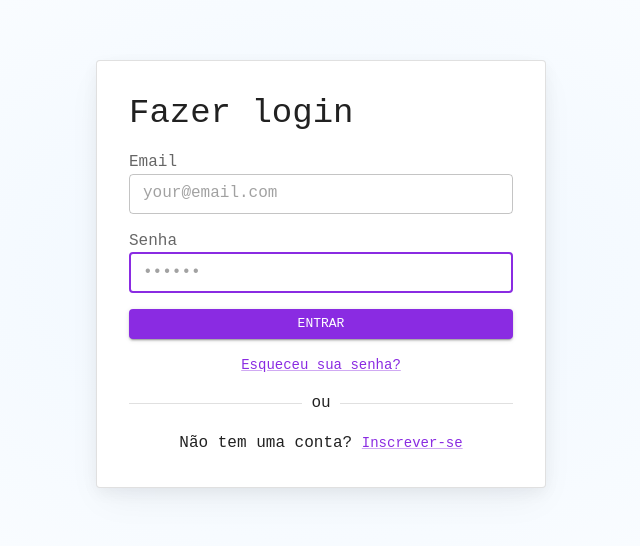
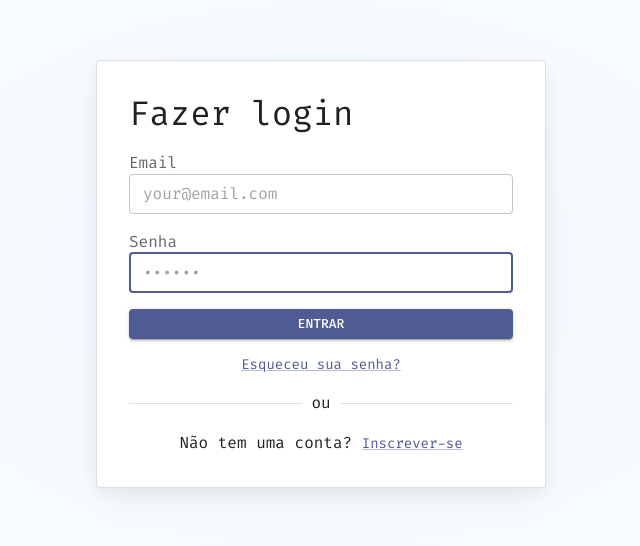
Before and after one commit to bruno-castilho/INE5646-Programacao-para-Web, a React (Vite) app in the folder front-end/: page /login in a window 1280 px wide. Shown: the part 126-672 px from the top of the page, without its empty margins (319-959 px from the left). Built offline with nearby package versions, Linux system fonts and the light colour scheme; no server answers.

Commit message:
feat: change font and palette

```diff
--- a/front-end/index.html
+++ b/front-end/index.html
@@ -2,10 +2,15 @@
 <html lang="en">
   <head>
     <meta charset="UTF-8" />
-    <link rel="icon" type="image/svg+xml" href="/vite.svg" />
     <meta name="viewport" content="width=device-width, initial-scale=1.0" />
     <title>Compilador PHP Online</title>
     <meta charset="utf-8">
+
+
+    <link rel="icon" type="image/svg+xml" href="/vite.svg" />
+    <link rel="preconnect" href="https://fonts.googleapis.com">
+    <link rel="preconnect" href="https://fonts.gstatic.com" crossorigin>
+    <link href="https://fonts.googleapis.com/css2?family=Fira+Code:wght@300..700&display=swap" rel="stylesheet">
   </head>
   <body>
     <div id="root"></div>
--- a/front-end/src/theme.ts
+++ b/front-end/src/theme.ts
@@ -3,14 +3,16 @@
 export const defaultTheme = createTheme({
   palette: {
     primary: {
-      main: '#8A2BE2',
+      main: '#4F5B93',
+      contrastText: '#FFFFFF',
     },
 
     secondary: {
-      main: '#98FF98',
+      main: '#333333',
+      contrastText: '#FFFFFF',
     },
   },
   typography: {
-    fontFamily: `'Courier New', Courier, monospace`,
+    fontFamily: '"Fira Code", monospace',
   },
 })
```
Also changed, not shown: 2 other files (tests, documents, lock files or other folders).
